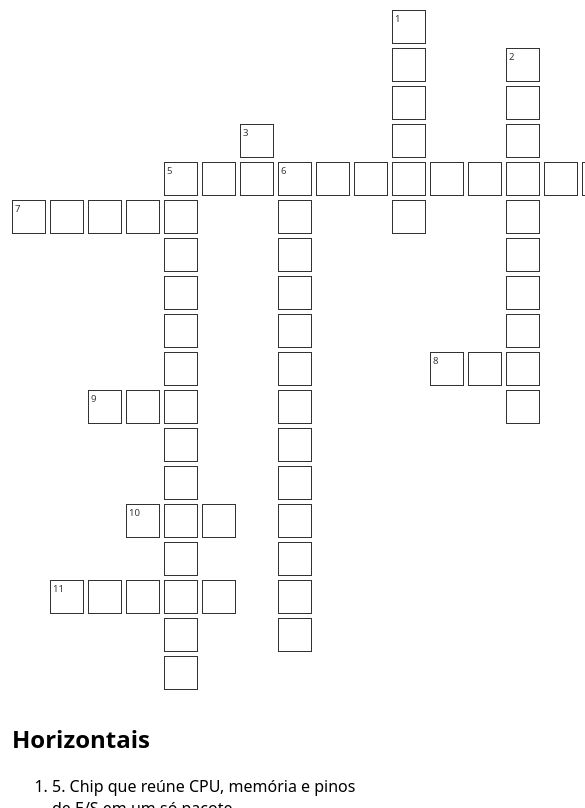
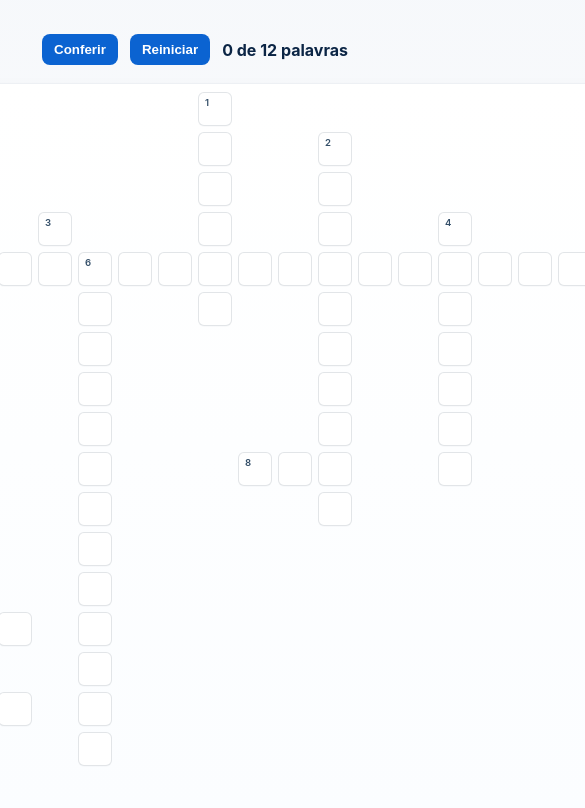
Before and after one commit to ArthurFMantovani/ARQ_COMP_GAME, a plain HTML site: page index.html in a window 390 px wide. Shown: the part 102-910 px from the top of the page, 585 px wide, since content can reach past the window. Drawn offline with Linux system fonts and the light colour scheme.

Commit message:
style: melhora visual do site (layout, cores, botões, responsividade)

```diff
--- a/style.css
+++ b/style.css
@@ -1,21 +1,41 @@
 :root{
   --casa-size: 42px;
-  --gap: 4px;
+  --gap: 6px;
 }
 *{box-sizing:border-box}
-body{font-family:system-ui,Segoe UI,Roboto,Helvetica,Arial,sans-serif;margin:12px}
-header h1{font-size:1.2rem;margin:0 0 12px}
-#controles{display:flex;gap:8px;align-items:center;margin-bottom:12px}
-#area-tabuleiro{margin-bottom:12px}
-.tabuleiro{display:grid;gap:var(--gap);}
-.casa{width:var(--casa-size);height:var(--casa-size);border:1px solid #333;display:grid;place-items:center;position:relative;background:white}
-.casa input{position:absolute;inset:0;padding:0;margin:0;border:0;background:transparent;font-family:inherit;text-align:center;font-weight:700;font-size:1.05rem;line-height:var(--casa-size);outline:none;box-sizing:border-box;caret-color:#000;min-width:0}
-.casa{overflow:visible}
-.casa .numero{position:absolute;left:2px;top:1px;font-size:0.6rem;color:#333}
-.casa.certa{background:#c8f7c5}
-.casa.errada{background:#f7c5c5}
-.casa.ativa{box-shadow:inset 0 0 0 3px rgba(0,123,255,0.15)}
-.casa:focus-within{outline:2px solid rgba(0,123,255,0.35);outline-offset:2px}
-#tabuleiro[role="grid"]{align-items: start}
-#pistas{display:flex;gap:24px}
-@media (max-width:600px){:root{--casa-size:34px}#pistas{flex-direction:column}}
+body{
+  font-family: Inter, system-ui, -apple-system, "Segoe UI", Roboto, "Helvetica Neue", Arial;
+  margin:0;
+  background:linear-gradient(180deg,#f6f8fb,#ffffff);
+  color:#102a43;
+}
+header{padding:20px 16px;background:transparent}
+header h1{font-size:1.4rem;margin:0;text-align:center}
+#jogo{max-width:1100px;margin:18px auto;padding:18px}
+#controles{display:flex;gap:12px;align-items:center;margin:12px 0 18px;justify-content:center}
+#area-tabuleiro{display:flex;justify-content:center;margin-bottom:18px}
+.tabuleiro{display:grid;gap:var(--gap);background:linear-gradient(180deg,#fff,#fbfdff);padding:10px;border-radius:8px;border:1px solid rgba(16,42,67,0.06);box-shadow:0 6px 18px rgba(16,42,67,0.04)}
+.casa{width:var(--casa-size);height:var(--casa-size);border-radius:6px;border:1px solid rgba(16,42,67,0.12);display:block;position:relative;background:#fff;box-shadow:0 1px 0 rgba(16,42,67,0.02);transition:transform .08s ease, background .18s ease}
+.casa input{position:absolute;inset:0;padding:0;margin:0;border:0;background:transparent;font-family: 'Courier New', Courier, monospace;text-align:center;font-weight:700;font-size:1.05rem;line-height:var(--casa-size);outline:none;box-sizing:border-box;caret-color:#0b2545;min-width:0}
+.casa .numero{position:absolute;left:6px;top:4px;font-size:0.6rem;color:#334e68;font-weight:600}
+.casa.certa{background:#e6ffed;border-color:#9be6a4}
+.casa.errada{background:#fff0f0;border-color:#ffb3b3}
+.casa.ativa{box-shadow:inset 0 0 0 3px rgba(0,123,255,0.08);transform:translateY(-2px)}
+.casa:focus-within{outline:3px solid rgba(0,123,255,0.12);outline-offset:2px}
+
+#pistas{display:flex;gap:32px;justify-content:center}
+#pistas > div{max-width:440px}
+#pistas h2{margin:0 0 8px;font-size:1rem;color:#0b2545}
+#pistas ol{padding-left:20px;margin:0}
+#pistas li{margin:6px 0;color:#123a55}
+
+button{background:#0b63d1;color:white;border:0;padding:8px 12px;border-radius:8px;cursor:pointer;font-weight:600}
+button:hover{filter:brightness(0.98)}
+#contador{font-weight:700;color:#0b2545}
+
+@media (max-width:900px){
+  #jogo{padding:12px}
+  .tabuleiro{padding:8px}
+}
+
+@media (max-width:600px){:root{--casa-size:34px}#pistas{flex-direction:column;align-items:flex-start}}
```
